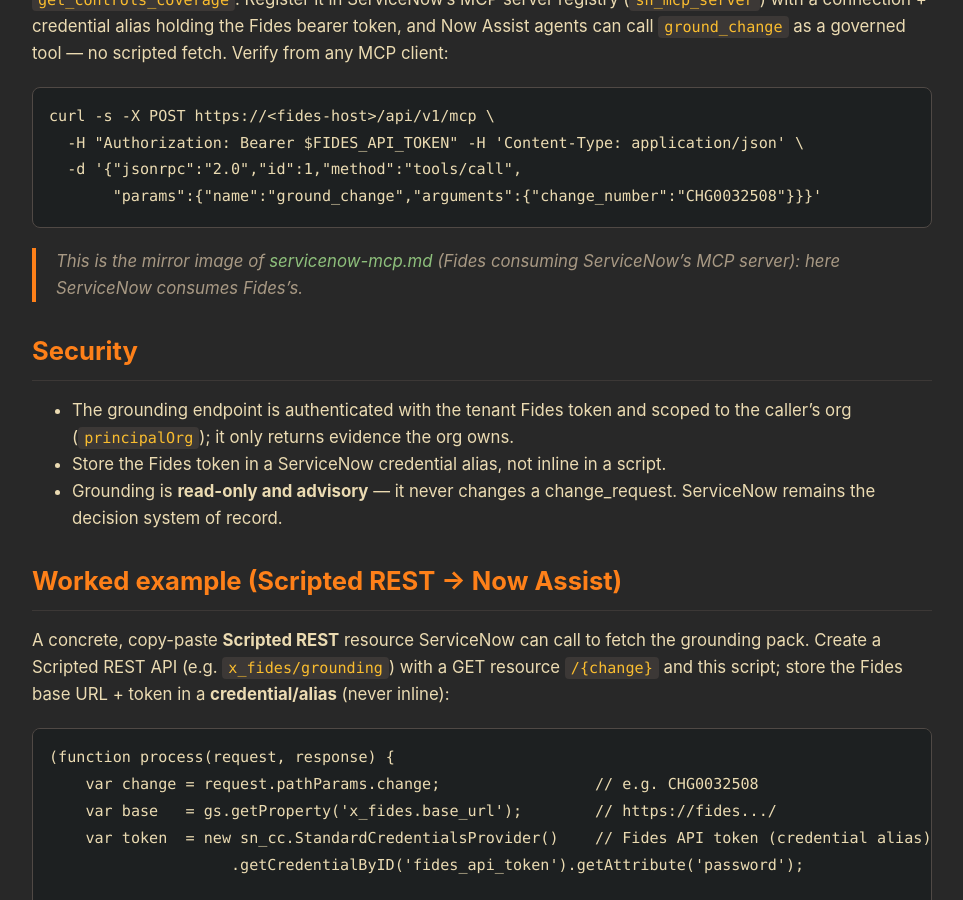
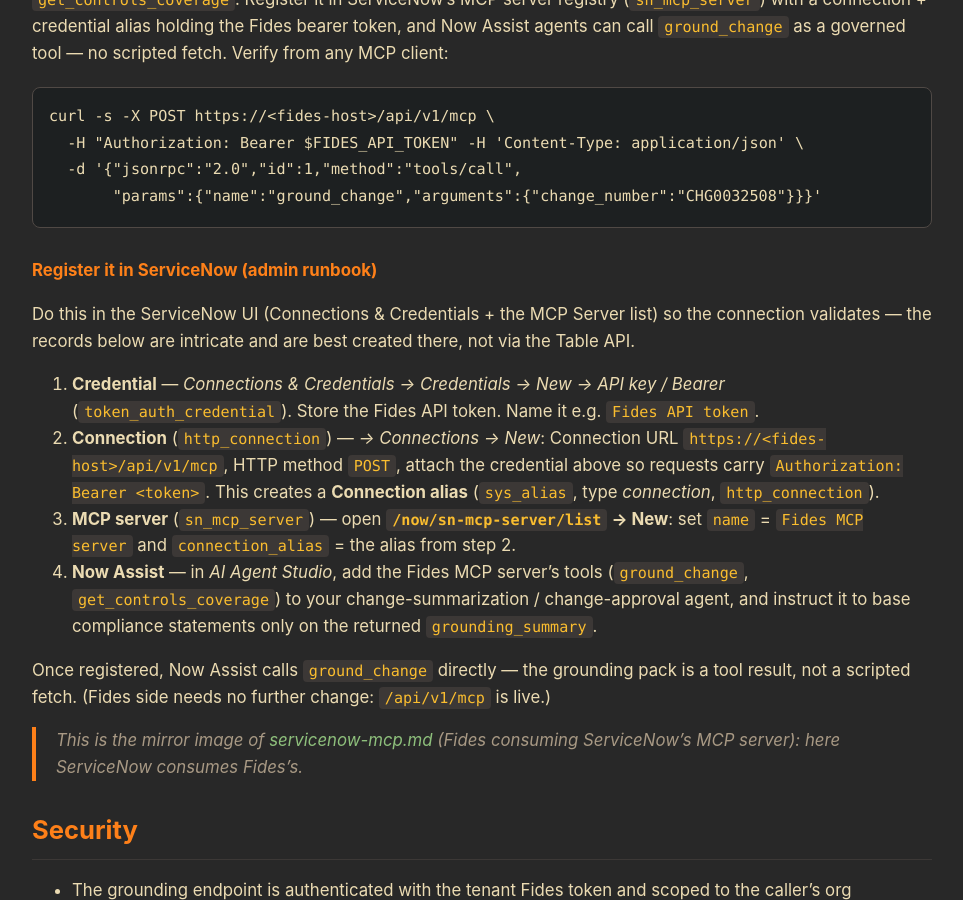
Before and after one commit to olafkfreund/fides, a Jekyll site: the page built from docs/servicenow-now-assist-grounding.md, in a window 1280 px wide and 900 px high, scrolled down 2153 px. Shown: the whole window, without its empty margins (158-1121 px from the left). Built offline with Jekyll 4.4.1, drawn with Linux system fonts in a browser that asks for light colours; our own code applies the rules of GitHub Pages for plain Markdown files.

Commit message:
docs(servicenow): SN admin runbook to register the Fides MCP server for Now Assist (#271)
The Fides MCP server is live at /api/v1/mcp. Add the ServiceNow-side registration
runbook (credential -> http_connection -> connection alias -> sn_mcp_server ->
AI Agent Studio) using the exact tables, so an admin wires Now Assist to call
ground_change directly.


Claude-Session: https://claude.ai/code/session_018mxgZYRvHAkhDecq3WFkaU

Co-authored-by: Claude Opus 4.8 (1M context) <noreply@anthropic.com>

````diff
--- a/docs/servicenow-now-assist-grounding.md
+++ b/docs/servicenow-now-assist-grounding.md
@@ -87,6 +87,27 @@ curl -s -X POST https://<fides-host>/api/v1/mcp \
        "params":{"name":"ground_change","arguments":{"change_number":"CHG0032508"}}}'
 ```
 
+#### Register it in ServiceNow (admin runbook)
+
+Do this in the ServiceNow UI (Connections & Credentials + the MCP Server list) so the
+connection validates — the records below are intricate and are best created there,
+not via the Table API.
+
+1. **Credential** — *Connections & Credentials → Credentials → New → API key / Bearer*
+   (`token_auth_credential`). Store the Fides API token. Name it e.g. `Fides API token`.
+2. **Connection** (`http_connection`) — *→ Connections → New*: Connection URL
+   `https://<fides-host>/api/v1/mcp`, HTTP method `POST`, attach the credential above so
+   requests carry `Authorization: Bearer <token>`. This creates a **Connection alias**
+   (`sys_alias`, type *connection*, `http_connection`).
+3. **MCP server** (`sn_mcp_server`) — open **`/now/sn-mcp-server/list` → New**: set
+   `name` = `Fides MCP server` and `connection_alias` = the alias from step 2.
+4. **Now Assist** — in *AI Agent Studio*, add the Fides MCP server's tools (`ground_change`,
+   `get_controls_coverage`) to your change-summarization / change-approval agent, and
+   instruct it to base compliance statements only on the returned `grounding_summary`.
+
+Once registered, Now Assist calls `ground_change` directly — the grounding pack is a tool
+result, not a scripted fetch. (Fides side needs no further change: `/api/v1/mcp` is live.)
+
 > This is the mirror image of [servicenow-mcp.md](servicenow-mcp.md) (Fides consuming
 > ServiceNow's MCP server): here ServiceNow consumes Fides's.
 
````
